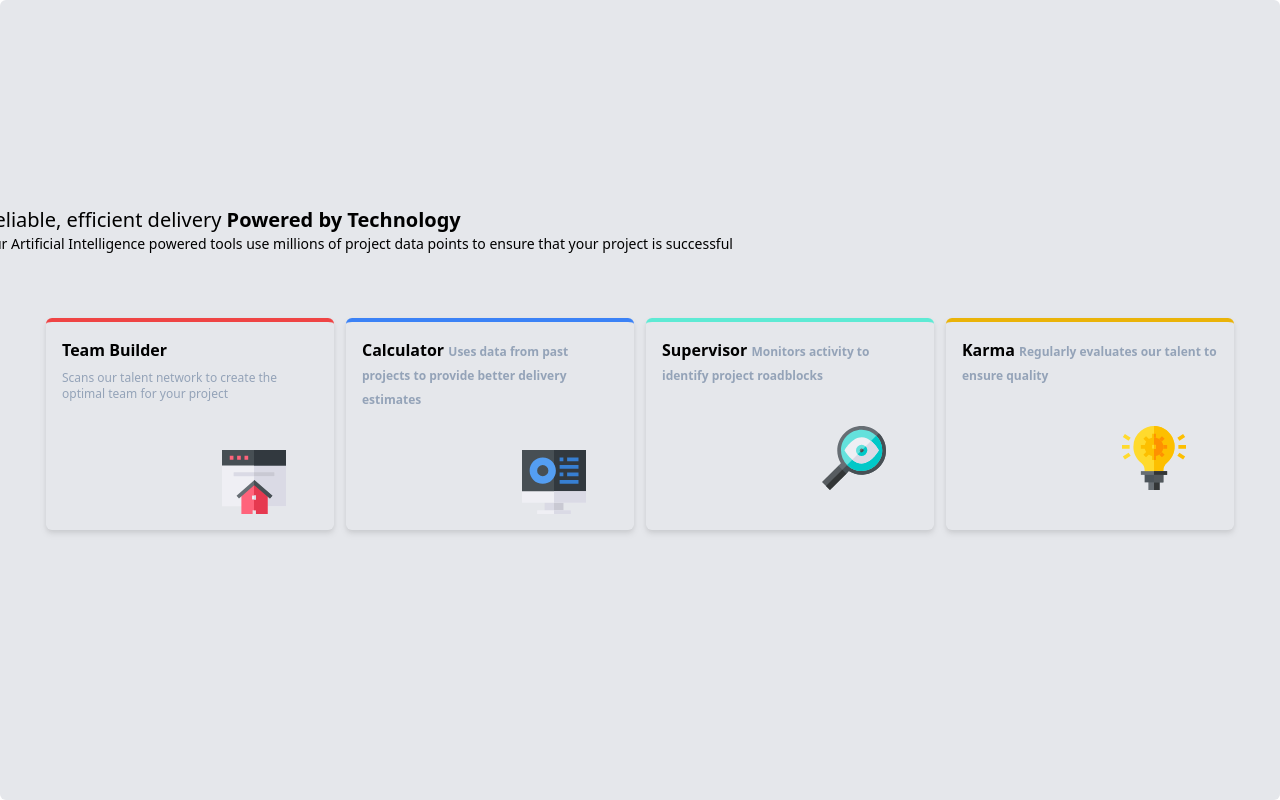
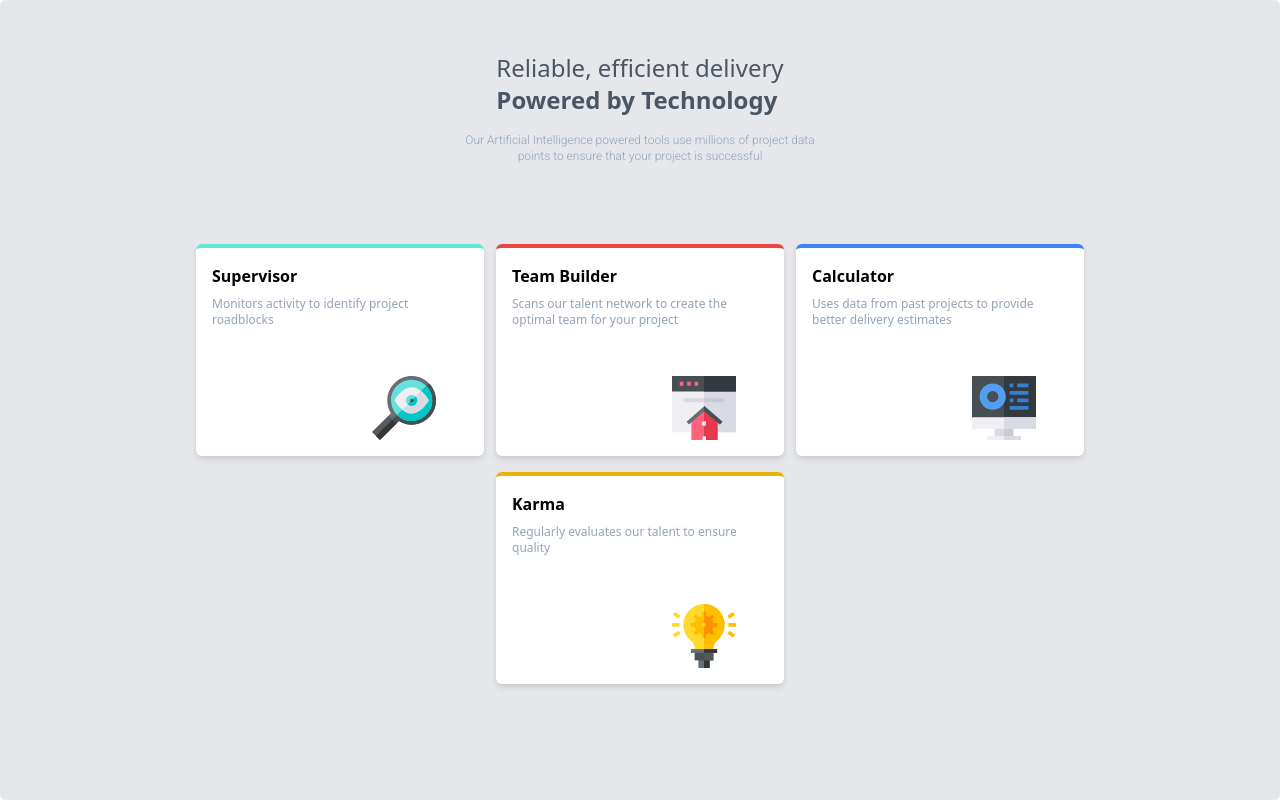
Before and after one commit to joeltmathew857/myportfolio, a React (Create React App) app: page / in a window 1280 px wide. Built offline with nearby package versions, Linux system fonts and the light colour scheme.

Commit message:
added design

```diff
--- a/public/index.html
+++ b/public/index.html
@@ -15,6 +15,7 @@
       user's mobile device or desktop. See https://developers.google.com/web/fundamentals/web-app-manifest/
     -->
     <link rel="manifest" href="%PUBLIC_URL%/manifest.json" />
+
     <!--
       Notice the use of %PUBLIC_URL% in the tags above.
       It will be replaced with the URL of the `public` folder during the build.
--- a/src/components/FontMenter/Fourcard.jsx
+++ b/src/components/FontMenter/Fourcard.jsx
@@ -6,74 +6,66 @@ import Supervisor from "../../Assets/Images/Svg/icon-supervisor.svg";
 
 const Fourcard = () => {
   return (
-    <div className="flex justify-center items-center bg-gray-200 rounded-md  w-full	h-screen">
+    <div className="flex justify-center items-center bg-gray-200 rounded-md w-full h-screen">
       {/* main */}
       <div className="flex flex-col">
         {/* Title */}
-        <div className="flex flex-col lg:flex-col md:flex-row  text-xl">
-          <h1>
+        <div className="flex lg:flex-col md:flex-row justify-center items-center">
+          <h1 className="text-gray-600 text-2xl flex flex-col">
             Reliable, efficient delivery{" "}
-            <span className="font-bold">Powered by Technology</span>
+            <span className="font-bold justify-center items-center">
+              Powered by Technology
+            </span>
           </h1>
-        </div>
-        <div className="text-sm">
-          Our Artificial Intelligence powered tools use millions of project data
-          points to ensure that your project is successful
+          <div className="text-sm text-center py-4 text-slate-400 font-roboto text-xs flex flex-col select-all">
+            Our Artificial Intelligence powered tools use millions of project
+            data
+            <span> points to ensure that your project is successful</span>
+          </div>
         </div>
         {/* Box-container */}
-        <div className="flex flex-col lg:flex-row  sm:flex-row gap-3 p-16 md:flex-row gap-3 p-16">
-          <div className="box-content  bg-gray-200 rounded-md   h-32 w-32 p-4 drop-shadow-md border-t-4 border-red-500 drop-shadow-2xl h-44 p-4 w-64 green-border">
+        <div className="flex flex-col lg:flex-row sm:flex-row gap-3 p-16 md:flex-row gap-3 p-16">
+          {/*first-box*/}
+          <div className="box-content  bg-white rounded-md h-32 w-32 p-4 drop-shadow-md border-t-4 border-teal-300 drop-shadow-2xl h-44 p-4 w-64 ">
             <div className="flex flex-col">
-              <h1 className=" font-semibold ">Team Builder</h1>
+              <h1 className="font-semibold">Supervisor </h1>
               <span className="text-xs text-slate-400 py-2">
-                Scans our talent network to create the optimal team for your
-                project
+                Monitors activity to identify project roadblocks
               </span>
             </div>
-            <img
-              className="py-10 pl-40"
-              src={Teambuilder}
-              alt="Lens"
-              srcset=""
-            />
+            <img className="py-10 pl-40" src={Supervisor} alt="Lens" />
           </div>
-          <div className="box-content bg-gray-200 rounded-md h-32 w-32 p-4 drop-shadow-md border-t-4 border-blue-500 drop-shadow-2xl h-44 p-4 w-64 blue-border">
-            <h1 className="font-semibold ">
-              Calculator{" "}
+          <div className="flex flex-col gap-4">
+            <div className="box-content  bg-white rounded-md h-32 w-32 p-4 drop-shadow-md border-t-4 border-red-500 drop-shadow-2xl h-44 p-4 w-64 green-border">
+              <div className="flex flex-col">
+                <h1 className=" font-semibold ">Team Builder</h1>
+                <span className="text-xs text-slate-400 py-2">
+                  Scans our talent network to create the optimal team for your
+                  project
+                </span>
+              </div>
+              <img className="py-10 pl-40" src={Teambuilder} alt="Lens" />
+            </div>
+            <div className="box-content bg-white rounded-md h-32 w-32 p-4 drop-shadow-md border-t-4 border-yellow-500 drop-shadow-2xl h-44 p-4 w-64 yellow-border">
+              <div className="flex flex-col">
+                <h1 className="font-semibold">Karma </h1>
+                <span className="text-xs text-slate-400 py-2">
+                  Regularly evaluates our talent to ensure quality
+                </span>
+              </div>
+              <img className="py-10 pl-40" src={Karma} alt="Lens" />
+            </div>
+          </div>
+
+          <div className="box-content align-middle bg-white rounded-md h-32 w-32 p-4 drop-shadow-md border-t-4 border-blue-500 drop-shadow-2xl h-44 p-4 w-64 blue-border">
+            <div className="flex flex-col">
+              <h1 className="font-semibold ">Calculator </h1>
               <span className="text-xs text-slate-400 py-2">
                 Uses data from past projects to provide better delivery
                 estimates
               </span>
-            </h1>
-            <img
-              className="py-10 pl-40"
-              src={Calculator}
-              alt="Lens"
-              srcset=""
-            />
-          </div>
-          <div className="box-content bg-gray-200 rounded-md h-32 w-32 p-4 drop-shadow-md border-t-4 border-teal-300 drop-shadow-2xl h-44 p-4 w-64 ">
-            <h1 className="font-semibold">
-              Supervisor{" "}
-              <span className="text-xs text-slate-400 py-2">
-                Monitors activity to identify project roadblocks
-              </span>
-            </h1>
-            <img
-              className="py-10 pl-40"
-              src={Supervisor}
-              alt="Lens"
-              srcset=""
-            />
-          </div>
-          <div className="box-content bg-gray-200 rounded-md h-32 w-32 p-4 drop-shadow-md border-t-4 border-yellow-500 drop-shadow-2xl h-44 p-4 w-64 yellow-border">
-            <h1 className="font-semibold">
-              Karma{" "}
-              <span className="text-xs text-slate-400 py-2">
-                Regularly evaluates our talent to ensure quality
-              </span>
-            </h1>
-            <img className="py-10 pl-40" src={Karma} alt="Lens" srcset="" />
+            </div>
+            <img className="py-10 pl-40" src={Calculator} alt="Lens" />
           </div>
         </div>
       </div>
--- a/src/index.css
+++ b/src/index.css
@@ -1,3 +1,5 @@
+ @import url('https://fonts.googleapis.com/css2?family=Montserrat:ital,wght@0,100;1,100&family=Raleway:wght@100&family=Roboto:wght@100;300&display=swap');
+
 @tailwind base;
 @tailwind components;
 @tailwind utilities;
--- a/tailwind.config.js
+++ b/tailwind.config.js
@@ -4,9 +4,14 @@ module.exports = {
   theme: {
     extend: {
       colors: {
-        primaryColor: "#8873ef", // Added a comma here
-        headingColor: "#081e21", // Added a comma here
-        smallTextColor: "#193256", // Added a comma here
+        primaryColor: "#8873ef",
+        headingColor: "#081e21",
+        smallTextColor: "#193256",
+      },
+      fontFamily: {
+        montserrat: ["Montserrat", "sans"],
+        raleway: ["Raleway", "sans"],
+        roboto: ["Roboto", "sans"],
       },
     },
   },
```
